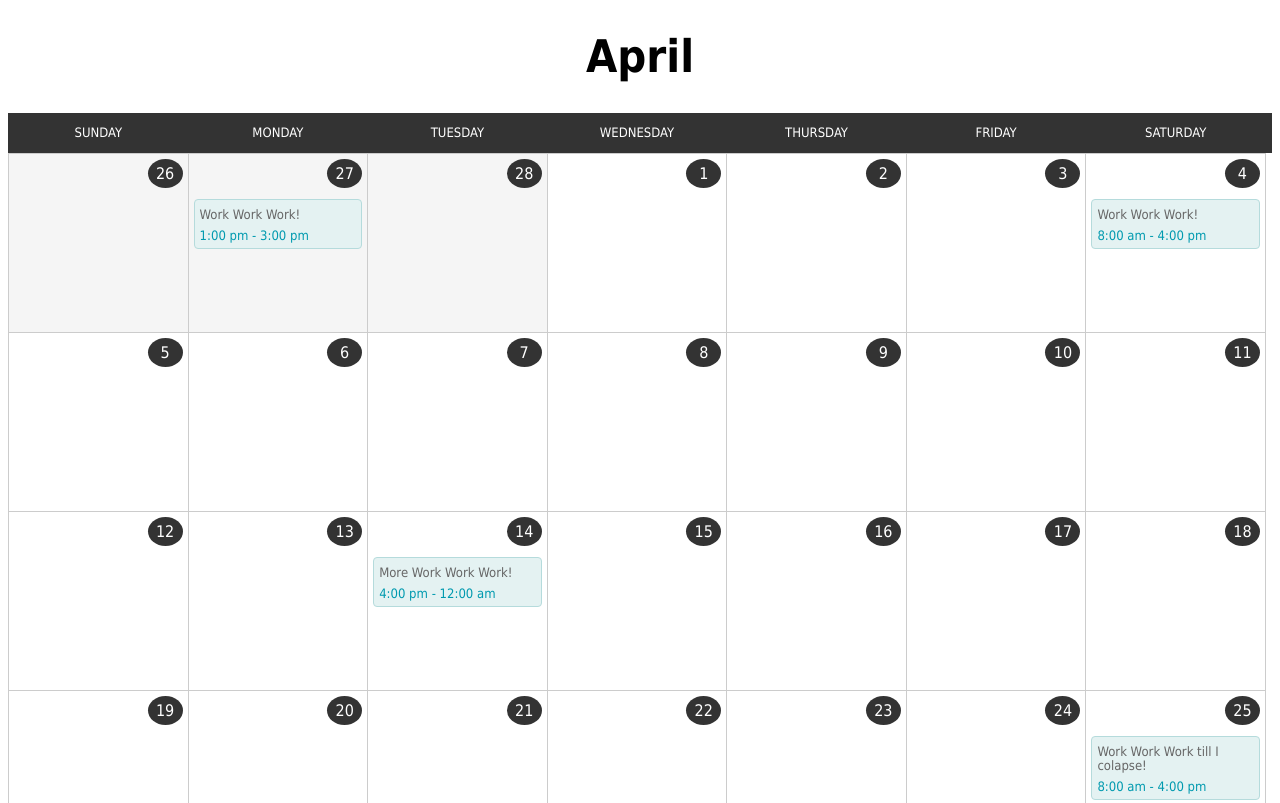
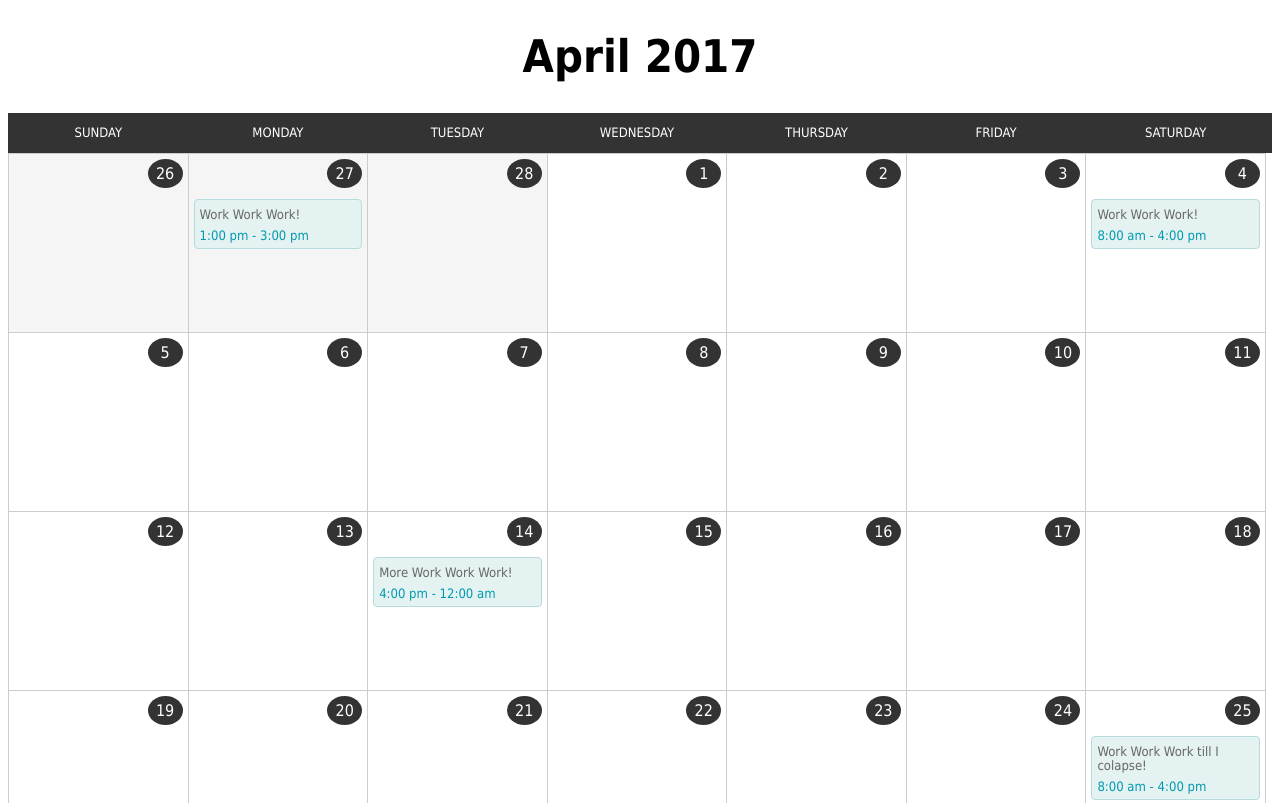
Before and after one commit to coffeeteer/cal-and-jquery, a plain HTML site: page index.html in a window 1280 px wide. Shown: the top 803 px of the page. Drawn offline with nearby package versions, Linux system fonts and the light colour scheme.

Commit message:
added jQuery UI

```diff
--- a/css/style.css
+++ b/css/style.css
@@ -1,8 +1,9 @@
 body {
 	font-family: Tahoma;
+	overflow-x: hidden;
 }
 
-#present-month {
+#present-month-year {
 	text-align: center;
 	font-size: 45px;
 }
--- a/index.html
+++ b/index.html
@@ -9,7 +9,7 @@
 <body>
 	<div id="calendar-wrap">
 		<header>
-			<h1 id="present-month"></h1>
+			<h1 id="present-month-year"></h1>
 		</header>
 		<div id="calendar">
 			<ul class="weekdays">
@@ -211,5 +211,6 @@
 	</div> <!--#calendar-wrap -->
 </body>
 <script src="https://code.jquery.com/jquery-3.2.1.js" integrity="sha256-DZAnKJ/6XZ9si04Hgrsxu/8s717jcIzLy3oi35EouyE=" crossorigin="anonymous"></script>
+<script src="https://code.jquery.com/ui/1.12.0/jquery-ui.js" integrity="sha256-0YPKAwZP7Mp3ALMRVB2i8GXeEndvCq3eSl/WsAl1Ryk=" crossorigin="anonymous"></script>
 <script type="text/javascript" src="script.js"></script>
 </html>
--- a/script.js
+++ b/script.js
@@ -11,19 +11,8 @@ $(document).ready(function() {
 	var day_name = ['Sunday', 'Monday', 'Tuesday', 'Wednesday', 'Thursday', 'Friday','Saturday'];
 
 
-	// Test results
-	// console.log(date);
-	// console.log(month, 'This Month');
-	// console.log(month_name, 'The Month Names');
-	// console.log(day, 'The day');
-	// console.log(day_name, 'Day Names');
 	console.log(month_name[month], 'This Month');
-	$('#present-month').append(month_name[month]);
-
-	// $('#calendar-header').append(date).append(day);
-
-	// Iterate throught Months
-
+	$('#present-month-year').append(month_name[month] + ' ' + new Date().getFullYear());
 
 
 });
```
